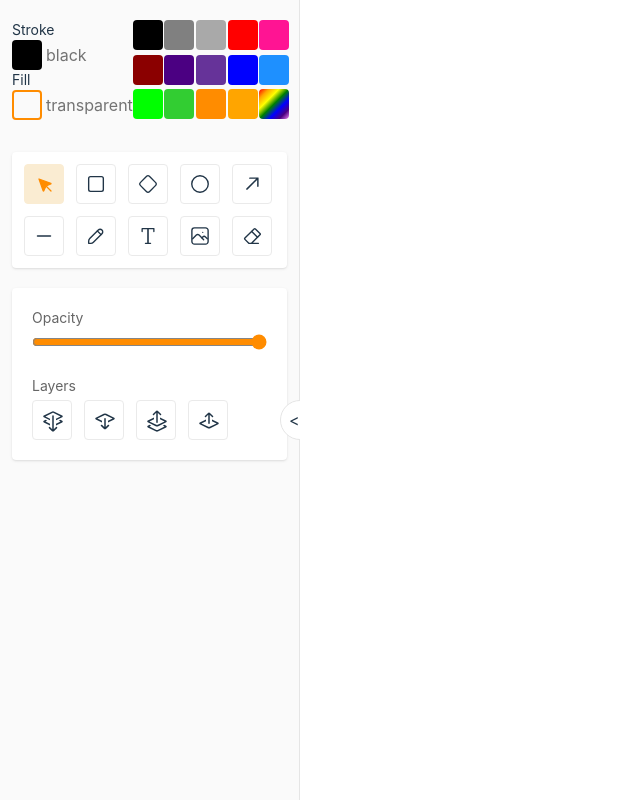
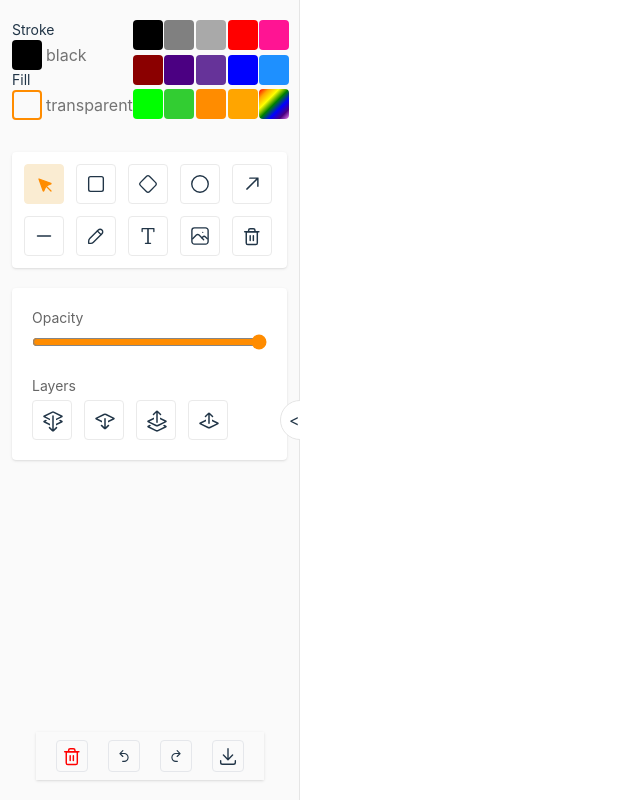
Before and after one commit to dawkaka/drawapp, a React (Vite) app: page / in a window 1280 px wide. Shown: the whole page, without its empty margins (0-640 px from the left). Built offline with nearby package versions, Linux system fonts and the light colour scheme.

Commit message:
feat: add download, undo, redo and delete buttons

```diff
--- a/src/components/board.tsx
+++ b/src/components/board.tsx
@@ -280,8 +280,8 @@ export default function Canvas() {
     useEffect(() => {
         let c = document.getElementById("canvas") as HTMLCanvasElement
         let ctx = c!.getContext("2d")!;
-        ctx.canvas.width = window.devicePixelRatio * window.innerWidth
-        ctx.canvas.height = window.devicePixelRatio * window.innerHeight
+        ctx.canvas.width = window.innerWidth
+        ctx.canvas.height = window.innerHeight
         setItems(JSON.parse(localStorage.getItem("canvasItems") || "[]"))
     }, [])
 
--- a/src/components/side.tsx
+++ b/src/components/side.tsx
@@ -10,12 +10,12 @@ export default function Side() {
     const [{ tool }] = useAtom(AppState)
     return (
         <aside
-            className="bg-neutral-50 fixed top-0 left-0 bottom-0 border-r border-neutral-200 overflow-y-auto transition-all z-10"
+            className="bg-neutral-50 fixed  flex flex-col items-center top-0 left-0 bottom-0 border-r border-neutral-200  transition-all z-10 overflow-hidden"
             style={{
                 width: closed ? 0 : "300px"
             }}
         >
-            <div className="relative  w-full h-full">
+            <div className="relative w-full h-full overflow-y-auto pb-10">
                 <ColorPanel />
                 <Tools />
                 <div className="flex flex-col gap-5 p-2 shadow bg-white mx-3 my-5 rounded p-5">
@@ -29,6 +29,30 @@ export default function Side() {
                     <Layers />
                 </div>
             </div>
+            <div className="flex shadow absolute bottom-5 px-5 py-2 gap-5 z-11">
+                <button className="w-fit p-1 rounded hover:bg-[#faecd2] border">
+                    <svg width="22" height="22" viewBox="0 0 15 15" fill="red" xmlns="http://www.w3.org/2000/svg">
+                        <path fill-rule="evenodd" clip-rule="evenodd" d="M2 4.656a.5.5 0 01.5-.5h9.7a.5.5 0 010 1H2.5a.5.5 0 01-.5-.5z"></path>
+                        <path fill-rule="evenodd" clip-rule="evenodd" d="M6.272 3a.578.578 0 00-.578.578v.578h3.311v-.578A.578.578 0 008.428 3H6.272zm3.733 1.156v-.578A1.578 1.578 0 008.428 2H6.272a1.578 1.578 0 00-1.578 1.578v.578H3.578a.5.5 0 00-.5.5V12.2a1.578 1.578 0 001.577 1.578h5.39a1.578 1.578 0 001.577-1.578V4.656a.5.5 0 00-.5-.5h-1.117zm-5.927 1V12.2a.578.578 0 00.577.578h5.39a.578.578 0 00.577-.578V5.156H4.078z">
+                        </path><path fill-rule="evenodd" clip-rule="evenodd" d="M6.272 6.85a.5.5 0 01.5.5v3.233a.5.5 0 11-1 0V7.35a.5.5 0 01.5-.5zM8.428 6.85a.5.5 0 01.5.5v3.233a.5.5 0 11-1 0V7.35a.5.5 0 01.5-.5z">
+                        </path></svg>
+                </button>
+
+                <button className="w-fit p-1 rounded hover:bg-[#faecd2] border">
+                    <svg width="22" height="22" viewBox="0 0 15 15" fill="currentColor" xmlns="http://www.w3.org/2000/svg" style={{ transform: "scale(1, 1)" }}>
+                        <path d="M10.6707 8.5081C10.6707 10.1923 9.3004 11.5625 7.61631 11.5625H6.5351C6.35593 11.5625 6.21074 11.4173 6.21074 11.2382V11.13C6.21074 10.9508 6.35591 10.8057 6.5351 10.8057H7.61631C8.88313 10.8057 9.91387 9.77492 9.91387 8.5081C9.91387 7.24128 8.88313 6.21054 7.61631 6.21054H5.62155L6.99534 7.58433C7.14289 7.73183 7.14289 7.97195 6.99534 8.11944C6.85216 8.26251 6.60298 8.2623 6.46013 8.11944L4.44045 6.09971C4.36898 6.02824 4.32959 5.93321 4.32959 5.8321C4.32959 5.73106 4.36898 5.63598 4.44045 5.56454L6.46024 3.54472C6.60309 3.40176 6.85248 3.40176 6.99535 3.54472C7.14291 3.69218 7.14291 3.93234 6.99535 4.07979L5.62156 5.45368H7.61631C9.3004 5.45368 10.6707 6.82393 10.6707 8.5081Z">
+                        </path></svg>
+                </button>
+
+                <button className="w-fit p-1 rounded hover:bg-[#faecd2] border">
+                    <svg width="22" height="22" viewBox="0 0 15 15" fill="currentColor" xmlns="http://www.w3.org/2000/svg" style={{ transform: "scale(-1, 1)" }}>
+                        <path d="M10.6707 8.5081C10.6707 10.1923 9.3004 11.5625 7.61631 11.5625H6.5351C6.35593 11.5625 6.21074 11.4173 6.21074 11.2382V11.13C6.21074 10.9508 6.35591 10.8057 6.5351 10.8057H7.61631C8.88313 10.8057 9.91387 9.77492 9.91387 8.5081C9.91387 7.24128 8.88313 6.21054 7.61631 6.21054H5.62155L6.99534 7.58433C7.14289 7.73183 7.14289 7.97195 6.99534 8.11944C6.85216 8.26251 6.60298 8.2623 6.46013 8.11944L4.44045 6.09971C4.36898 6.02824 4.32959 5.93321 4.32959 5.8321C4.32959 5.73106 4.36898 5.63598 4.44045 5.56454L6.46024 3.54472C6.60309 3.40176 6.85248 3.40176 6.99535 3.54472C7.14291 3.69218 7.14291 3.93234 6.99535 4.07979L5.62156 5.45368H7.61631C9.3004 5.45368 10.6707 6.82393 10.6707 8.5081Z">
+                        </path></svg>
+                </button>
+                <button className="w-fit p-1 rounded hover:bg-[#faecd2] border">
+                    <svg aria-hidden="true" width="22" height="22" focusable="false" role="img" viewBox="0 0 20 20" fill="none" stroke="currentColor" stroke-linecap="round" stroke-linejoin="round"><path stroke-width="1.25" d="M3.333 14.167v1.666c0 .92.747 1.667 1.667 1.667h10c.92 0 1.667-.746 1.667-1.667v-1.666M5.833 9.167 10 13.333l4.167-4.166M10 3.333v10"></path></svg>
+                </button>
+            </div>
             <div
                 className="h-[40px] w-[40px] flex items-center pl-2 cursor-pointer bg-[white] border border-neutral-200 fixed top-[50%] rounded-full translateY(-100%) transition-all"
                 style={{
@@ -40,7 +64,6 @@ export default function Side() {
             >
                 {"<"}
             </div>
-
-        </aside>
+        </aside >
     )
 }
--- a/src/components/tools.tsx
+++ b/src/components/tools.tsx
@@ -100,7 +100,11 @@ export default function Tools() {
 
                 <CanvasTool onClick={() => setState({ ...app, tool: "eraser" })} tool="eraser" selectedTool={tool}>
                     <div style={{ width: "22px", height: "22px" }}>
-                        <svg aria-hidden="true" focusable="false" role="img" viewBox="0 0 24 24" className="" fill="none" strokeWidth="2" stroke="currentColor" strokeLinecap="round" strokeLinejoin="round"><g strokeWidth="1.5"><path stroke="none" d="M0 0h24v24H0z" fill="none"></path><path d="M19 20h-10.5l-4.21 -4.3a1 1 0 0 1 0 -1.41l10 -10a1 1 0 0 1 1.41 0l5 5a1 1 0 0 1 0 1.41l-9.2 9.3"></path><path d="M18 13.3l-6.3 -6.3"></path></g></svg>
+                        <svg width="22" height="22" viewBox="0 0 15 15" fill="currentColor" xmlns="http://www.w3.org/2000/svg">
+                            <path fill-rule="evenodd" clip-rule="evenodd" d="M2 4.656a.5.5 0 01.5-.5h9.7a.5.5 0 010 1H2.5a.5.5 0 01-.5-.5z"></path>
+                            <path fill-rule="evenodd" clip-rule="evenodd" d="M6.272 3a.578.578 0 00-.578.578v.578h3.311v-.578A.578.578 0 008.428 3H6.272zm3.733 1.156v-.578A1.578 1.578 0 008.428 2H6.272a1.578 1.578 0 00-1.578 1.578v.578H3.578a.5.5 0 00-.5.5V12.2a1.578 1.578 0 001.577 1.578h5.39a1.578 1.578 0 001.577-1.578V4.656a.5.5 0 00-.5-.5h-1.117zm-5.927 1V12.2a.578.578 0 00.577.578h5.39a.578.578 0 00.577-.578V5.156H4.078z">
+                            </path><path fill-rule="evenodd" clip-rule="evenodd" d="M6.272 6.85a.5.5 0 01.5.5v3.233a.5.5 0 11-1 0V7.35a.5.5 0 01.5-.5zM8.428 6.85a.5.5 0 01.5.5v3.233a.5.5 0 11-1 0V7.35a.5.5 0 01.5-.5z">
+                            </path></svg>
                     </div>
                 </CanvasTool>
             </div>
```
